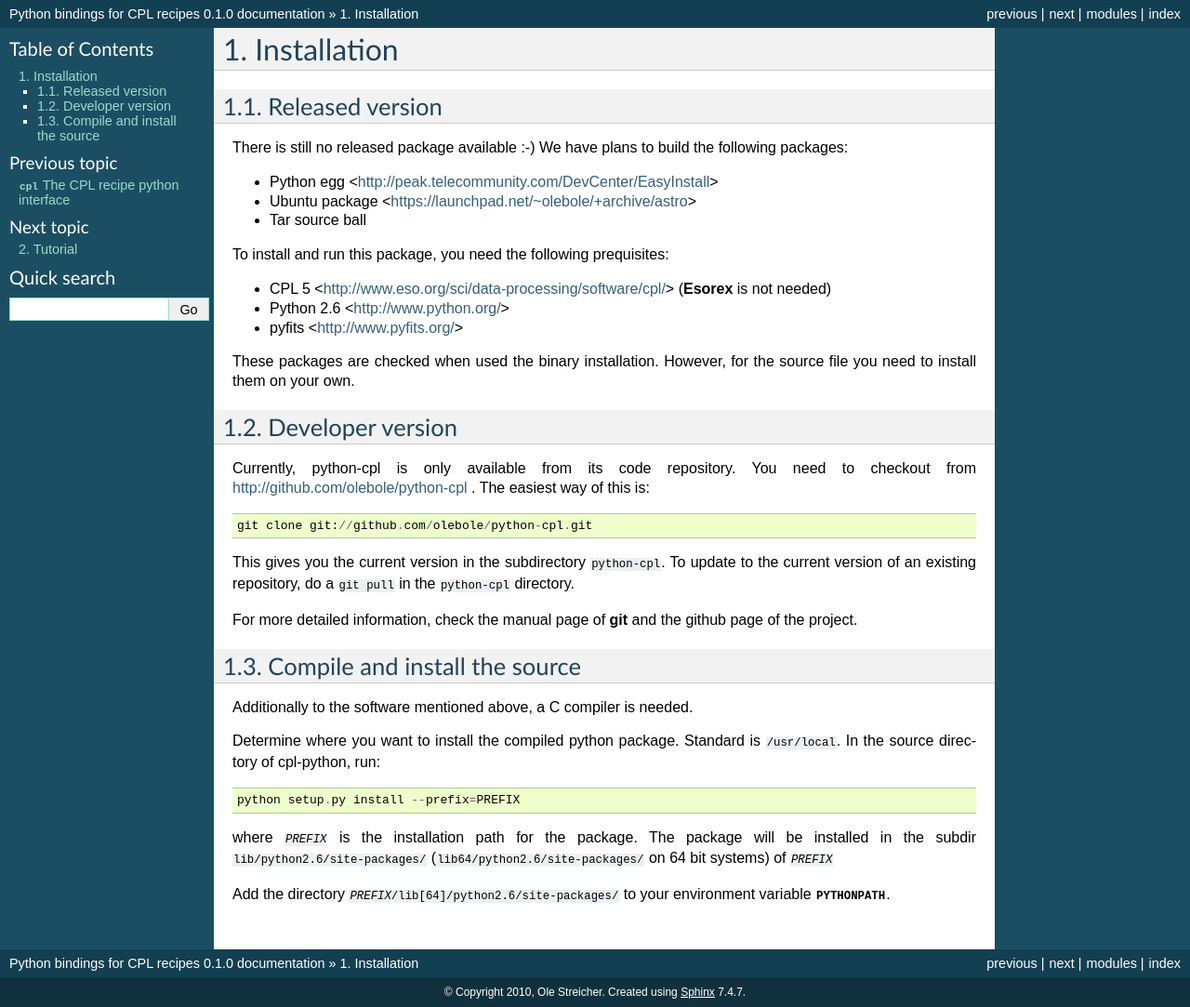
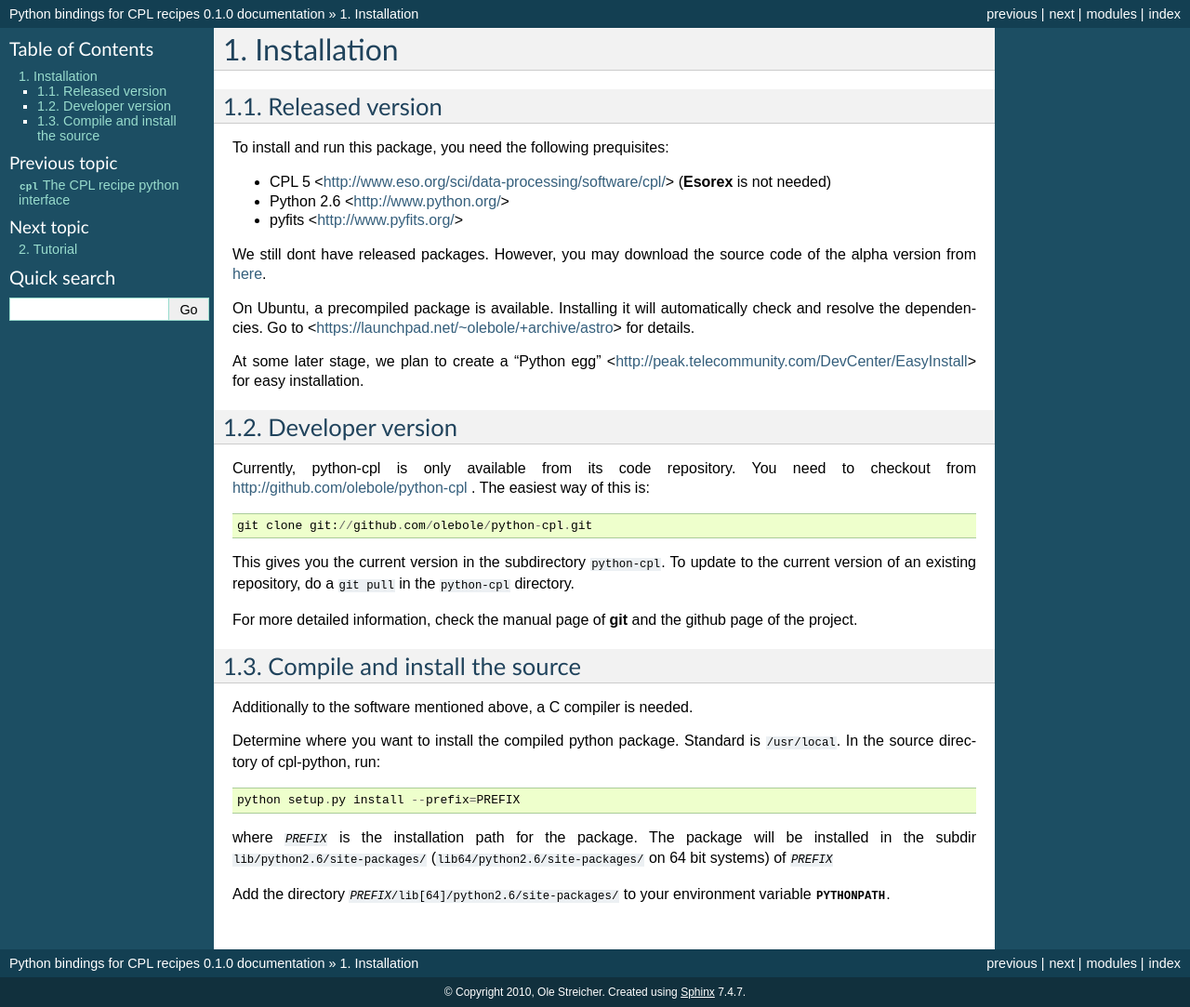
Before and after one commit to olebole/python-cpl, a Sphinx documentation site: the page built from doc/install.rst, in a window 1280 px wide. Shown: the whole page at 93% size. Built offline with Sphinx 7.4.7, drawn with Linux system fonts in a browser that asks for light colours.

Commit message:
Link to source code tarball, installed packages.

```diff
--- a/doc/install.rst
+++ b/doc/install.rst
@@ -3,13 +3,6 @@ Installation
 
 Released version
 ----------------
-
-There is still no released package available :-) We have plans to build the
-following packages:
-
-* Python egg <http://peak.telecommunity.com/DevCenter/EasyInstall>
-* Ubuntu package <https://launchpad.net/~olebole/+archive/astro>
-* Tar source ball
 
 To install and run this package, you need the following prequisites:
 
@@ -18,8 +11,15 @@ To install and run this package, you need the following prequisites:
 * Python 2.6 <http://www.python.org/>
 * pyfits <http://www.pyfits.org/>
 
-These packages are checked when used the binary installation. However, for the
-source file you need to install them on your own.
+We still dont have released packages. However, you may download the source
+code of the alpha version from `here <python-cpl.tar.gz>`_.
+
+On Ubuntu, a precompiled package is available. Installing it will
+automatically check and resolve the dependencies. Go to
+<https://launchpad.net/~olebole/+archive/astro> for details.
+
+At some later stage, we plan to create a "Python egg"
+<http://peak.telecommunity.com/DevCenter/EasyInstall>  for easy installation.
 
 Developer version
 -----------------
```
